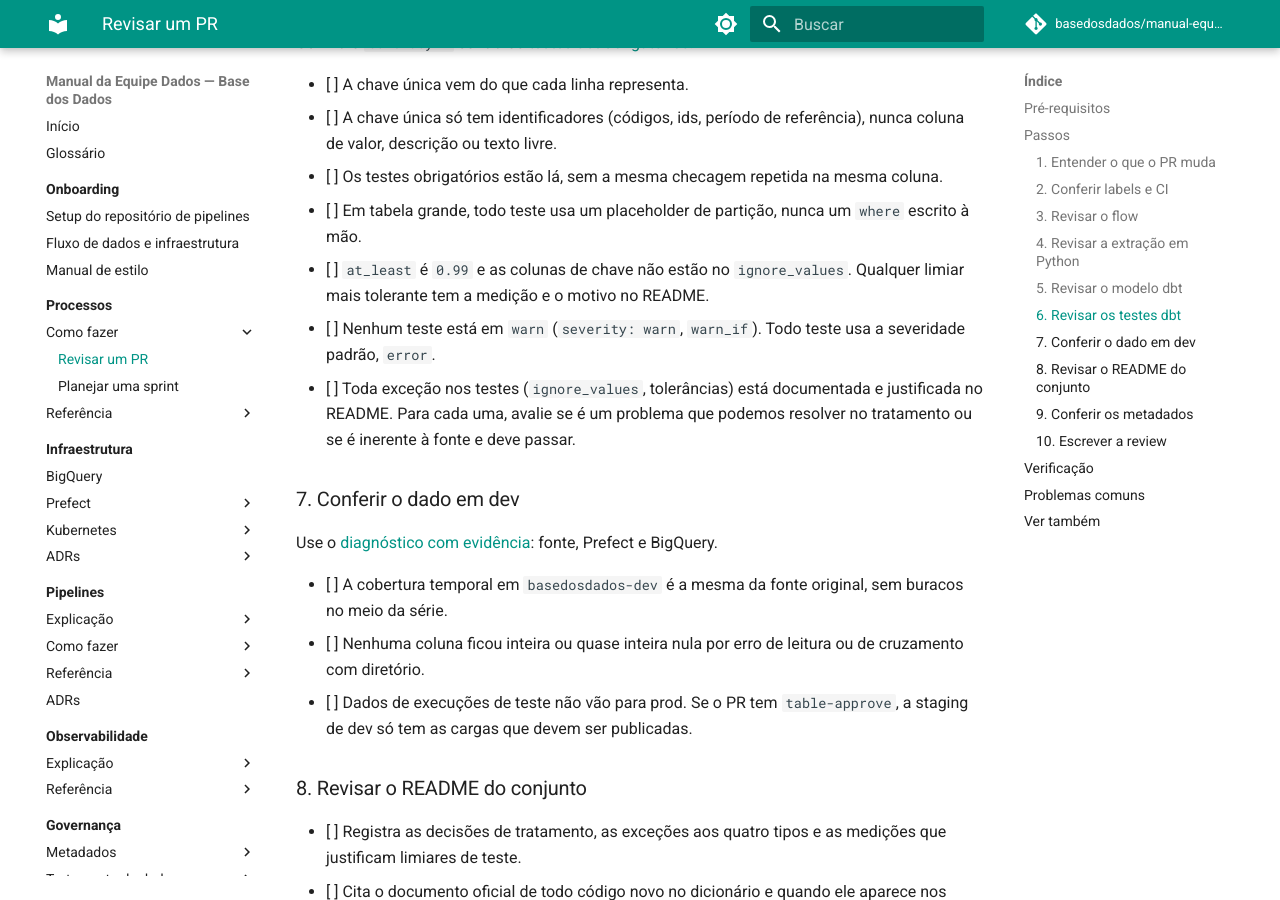
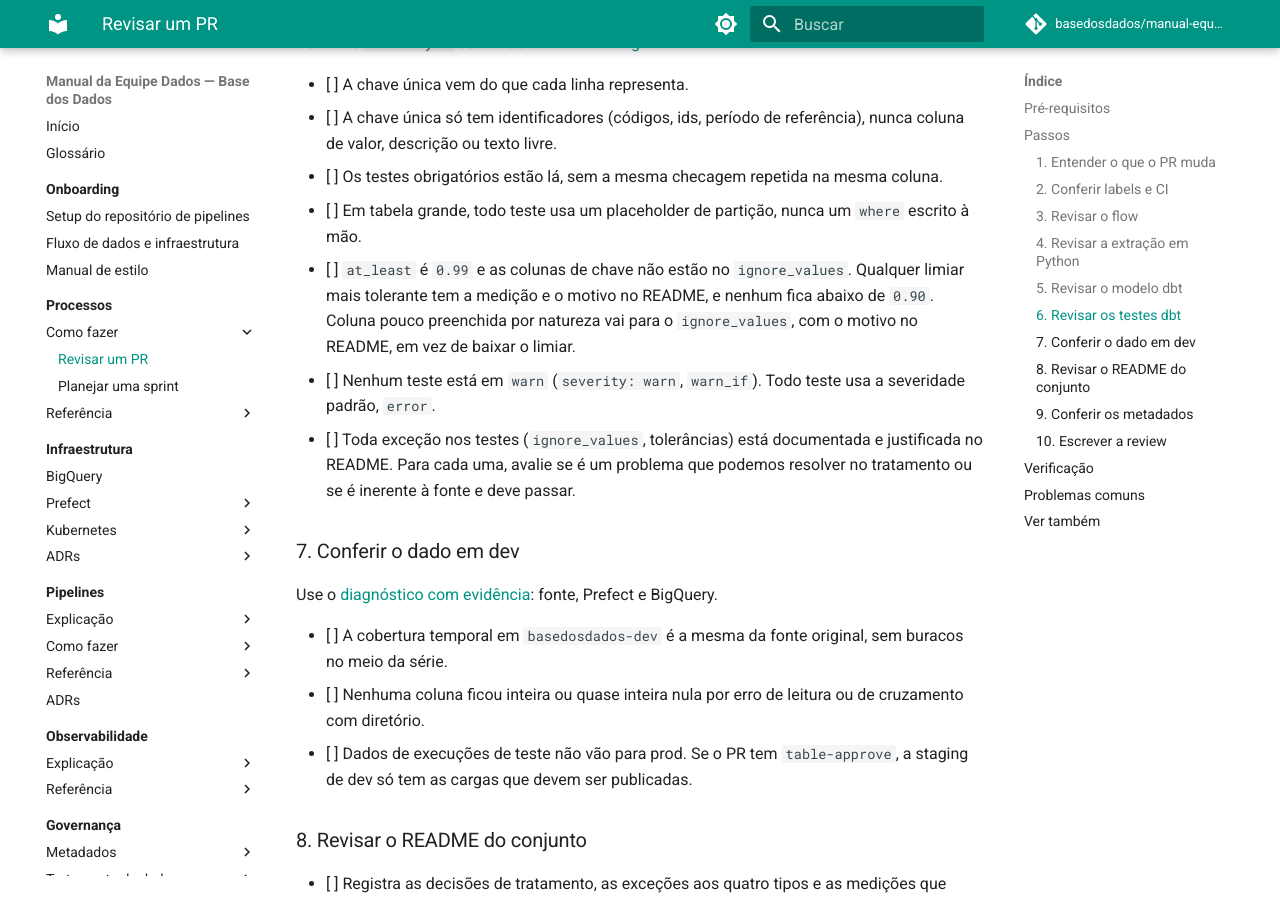
Before and after one commit to basedosdados/manual-equipe-dados, an MkDocs documentation site: the page built from docs/processos/como-fazer/revisar-pr.md, in a window 1280 px wide and 900 px high, scrolled down 2620 px. Built offline with MkDocs 1.6.1 and Material for MkDocs 9.7.7, drawn with Linux system fonts in a browser that asks for light colours; comment, search, counter and statistics services are not loaded.

Commit message:
docs: at_least do not_null_proportion nunca abaixo de 0.90

```diff
--- a/docs/processos/como-fazer/revisar-pr.md
+++ b/docs/processos/como-fazer/revisar-pr.md
@@ -100,7 +100,9 @@ Confira o `schema.yml` contra os [testes dbt obrigatórios](../../pipelines/refe
 - [ ] Os testes obrigatórios estão lá, sem a mesma checagem repetida na mesma coluna.
 - [ ] Em tabela grande, todo teste usa um placeholder de partição, nunca um `where` escrito à mão.
 - [ ] `at_least` é `0.99` e as colunas de chave não estão no `ignore_values`. Qualquer limiar mais
-  tolerante tem a medição e o motivo no README.
+  tolerante tem a medição e o motivo no README, e nenhum fica abaixo de `0.90`. Coluna pouco
+  preenchida por natureza vai para o `ignore_values`, com o motivo no README, em vez de baixar o
+  limiar.
 - [ ] Nenhum teste está em `warn` (`severity: warn`, `warn_if`). Todo teste usa a severidade
   padrão, `error`.
 - [ ] Toda exceção nos testes (`ignore_values`, tolerâncias) está documentada e
```
Also changed, not shown: docs/index.md (+1 -1 lines), docs/pipelines/referencia/testes-dbt-obrigatorios.md (+17 -2 lines).
